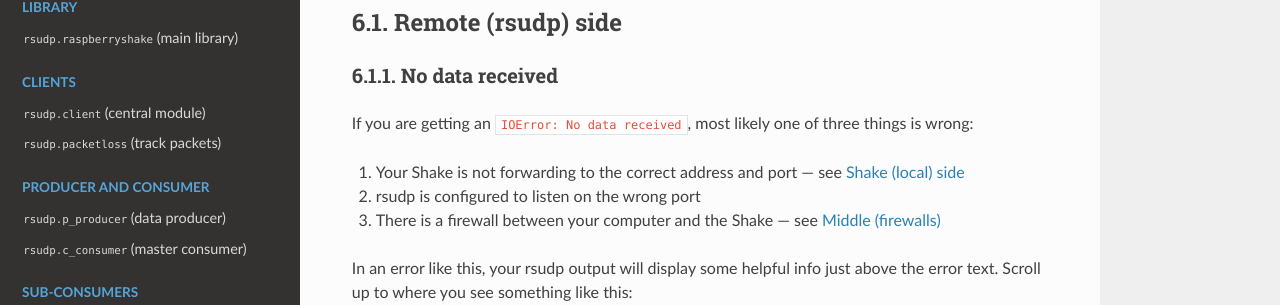
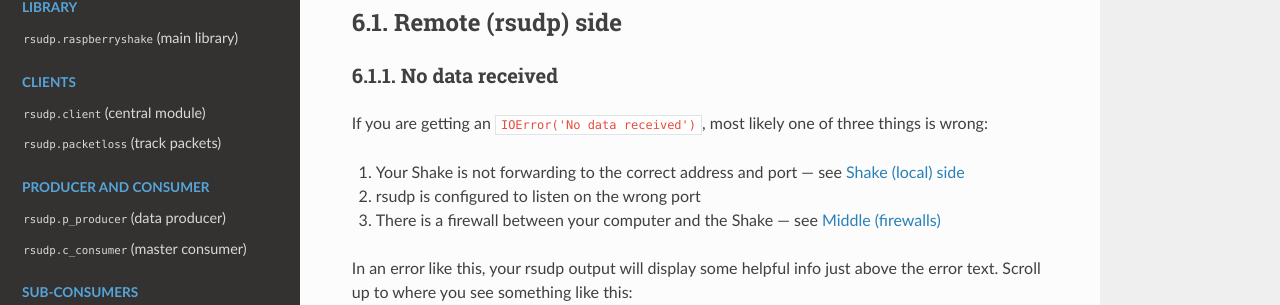
Before and after one commit to raspishake/rsudp, a Sphinx documentation site: the page built from docs/troubleshooting.rst, in a window 1280 px wide and 900 px high. Shown: the part 347-652 px from the top of the window. Built offline with Sphinx 7.4.7 and the Read the Docs theme 2.0.0, drawn with Linux system fonts in a browser that asks for light colours; the version number is read from the project's files by our own code.

```diff
--- a/docs/troubleshooting.rst
+++ b/docs/troubleshooting.rst
@@ -18,7 +18,7 @@ Remote (rsudp) side
 No data received
 =================================================
 
-If you are getting an ``IOError: No data received``, most likely one of three
+If you are getting an ``IOError('No data received')``, most likely one of three
 things is wrong:
 
 #. Your Shake is not forwarding to the correct address and port — see :ref:`local`
```
